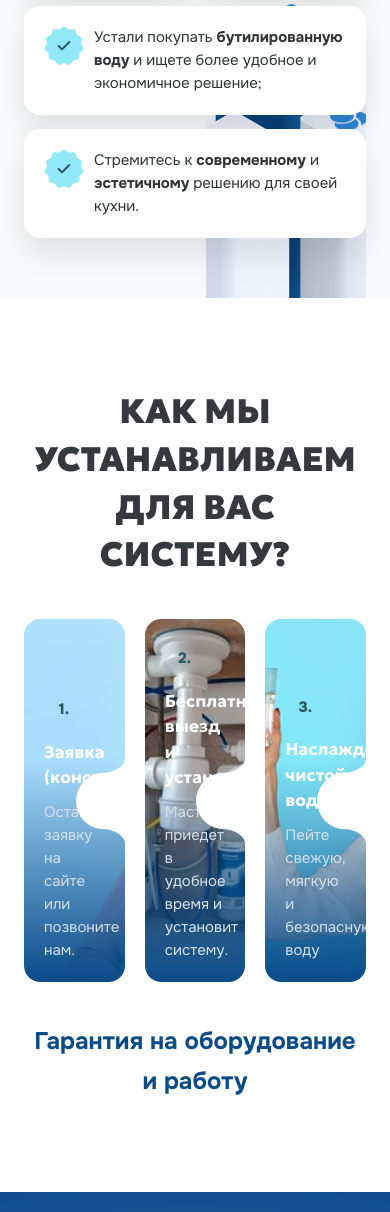
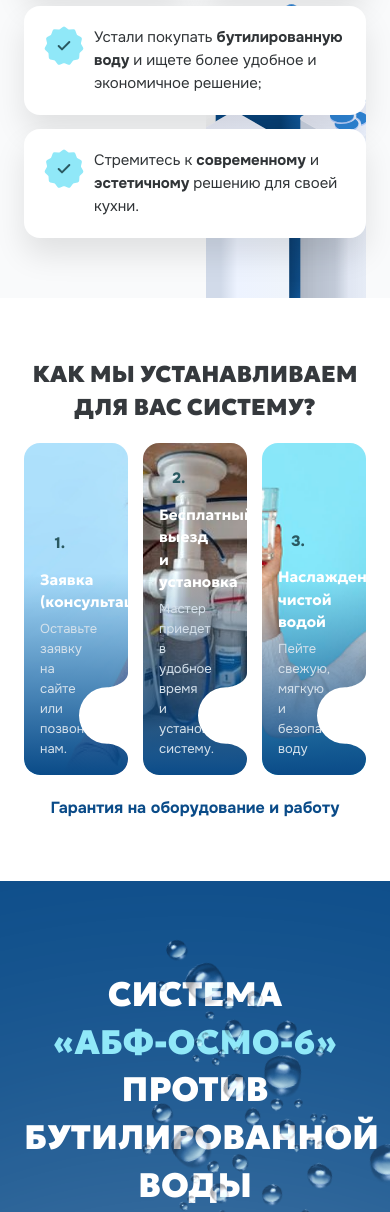
Before and after one commit to ministrov/waterdel-newest, a website built with Vite: page index.html in a window 390 px wide. Shown: the part 5440-6652 px from the top of the page. Built offline with nearby package versions, Linux system fonts and the light colour scheme; files whose address does not match are found by name.

Commit message:
feat: create a styling for step section at the big tablet viewport screen

```diff
--- a/src/style.css
+++ b/src/style.css
@@ -1427,7 +1427,7 @@ body {
   background-size: 100% 100%;
 }
 
-.steps-section__icon:last-child::after {
+.steps-section__item:last-child .steps-section__icon::after {
   background-image: url("../icons/check.svg");
 }
 
@@ -2863,7 +2863,6 @@ body {
   .whom__item:nth-last-child(2),
   .whom__item:last-child {
     flex-basis: 100%;
-    /* width: calc(50% - 7px); */
   }
 
   .whom__image {
@@ -2878,6 +2877,50 @@ body {
     object-fit: cover;
     object-position: top;
   }
+
+  .steps-section {
+    padding: 60px 0;
+  }
+
+  .steps-section__title {
+    margin-bottom: 20px;
+    font-size: 23px;
+  }
+
+  .steps-section__list {
+    gap: 15px;
+  }
+
+  .steps-section__item {
+    min-height: 263px;
+    padding: 16px;
+    row-gap: 5px;
+  }
+
+  .steps-section__name {
+    padding-right: 40px;
+    font-size: 15px;
+  }
+
+  .steps-section__item-text {
+    padding-right: 30px;
+    font-size: 13px;
+  }
+
+  .steps-section__icon {
+    top: auto;
+    transform: translateY(0);
+    bottom: 0;
+  }
+
+  .steps-section__icon::after {
+    left: 13px;
+  }
+
+  .steps-section__text {
+    margin-top: 20px;
+    font-size: 16px;
+  }
 }
 
 /* @media screen and (max-width: 768px) {} */
```
